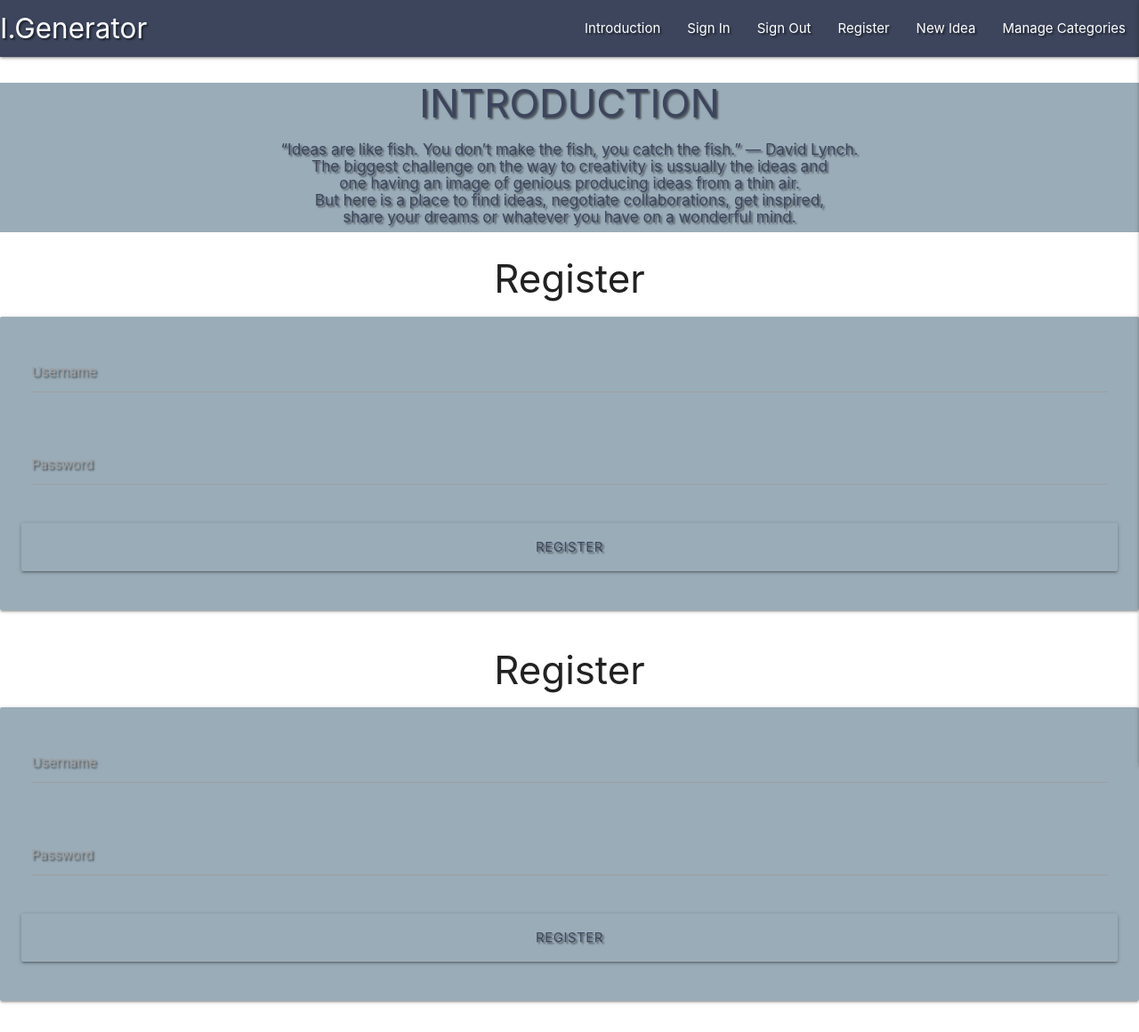
After one commit to laurakubiliene/I.Generator, a Flask app: page /register in a window 1280 px wide. The commit adds this page. Shown: the whole page at 89% size. Run offline with Flask 2, Linux system fonts and the light colour scheme; some libraries are stand-ins or nearby versions.

Commit message:
returning register.html

```diff
--- a/app.py
+++ b/app.py
@@ -27,7 +27,25 @@
 
 @app.route("/register", methods=["GET", "POST"])
 def register():
-    return render_template("/register")
+    if request.method == "POST":
+        #check the username
+        existing_user = mongo.db.user.find_one(
+            {"username": request.form.get("username").lower()})
+
+        if existing_user:
+            flash("Username already exists !")
+            return redirect( url_for("register"))
+
+        register = {
+            "username": request.form.get("username").lower(),
+            "password": generate_password_hash(request.form.get("password"))
+        }
+        mongo.db.users.insert_one(register)
+
+        #put the new user into "session"cookie
+        session["user"] = request.form.get("username").lower()
+        flash("Registration Successful !")
+    return render_template("register.html")
 
 
 if __name__ == "__main__":
--- a/templates/index.html
+++ b/templates/index.html
@@ -80,7 +80,7 @@
                     </div>
                 </div>
                 <div class="row center-align">
-                    <button type="submit" class="col s12 btn-large">Register </button>
+                    <button type="submit" class="col s12 btn-large">Register</button>
                 </div>
             </div>
         </form>
--- /dev/null
+++ b/templates/register.html
@@ -0,0 +1,29 @@
+{% extends "index.html" %}
+{% block content %}
+
+<!--username password and submit button taken from materialise and adjusted like in miniproject-->
+    <h3 class="center-align">Register</h3>
+
+    <div class="row center-align">
+        <form class="col-8 center-align" method="POST" action="{{ url_for('register') }}">
+            <div class="card-panel">
+                <div class="row">
+                    <div class="input-field col s12">
+                        <input id="username" name="username" type="text" class="validate">
+                        <label for="username">Username</label>
+                    </div>
+                </div>
+                <div class="row center-align">
+                    <div class="input-field col s12">
+                        <input id="password" name="password" type="password" class="validate">
+                        <label for="password">Password</label>
+                    </div>
+                </div>
+                <div class="row center-align">
+                    <button type="submit" class="col s12 btn-large">Register</button>
+                </div>
+            </div>
+        </form>
+    </div>
+
+{% endblock %}
```
